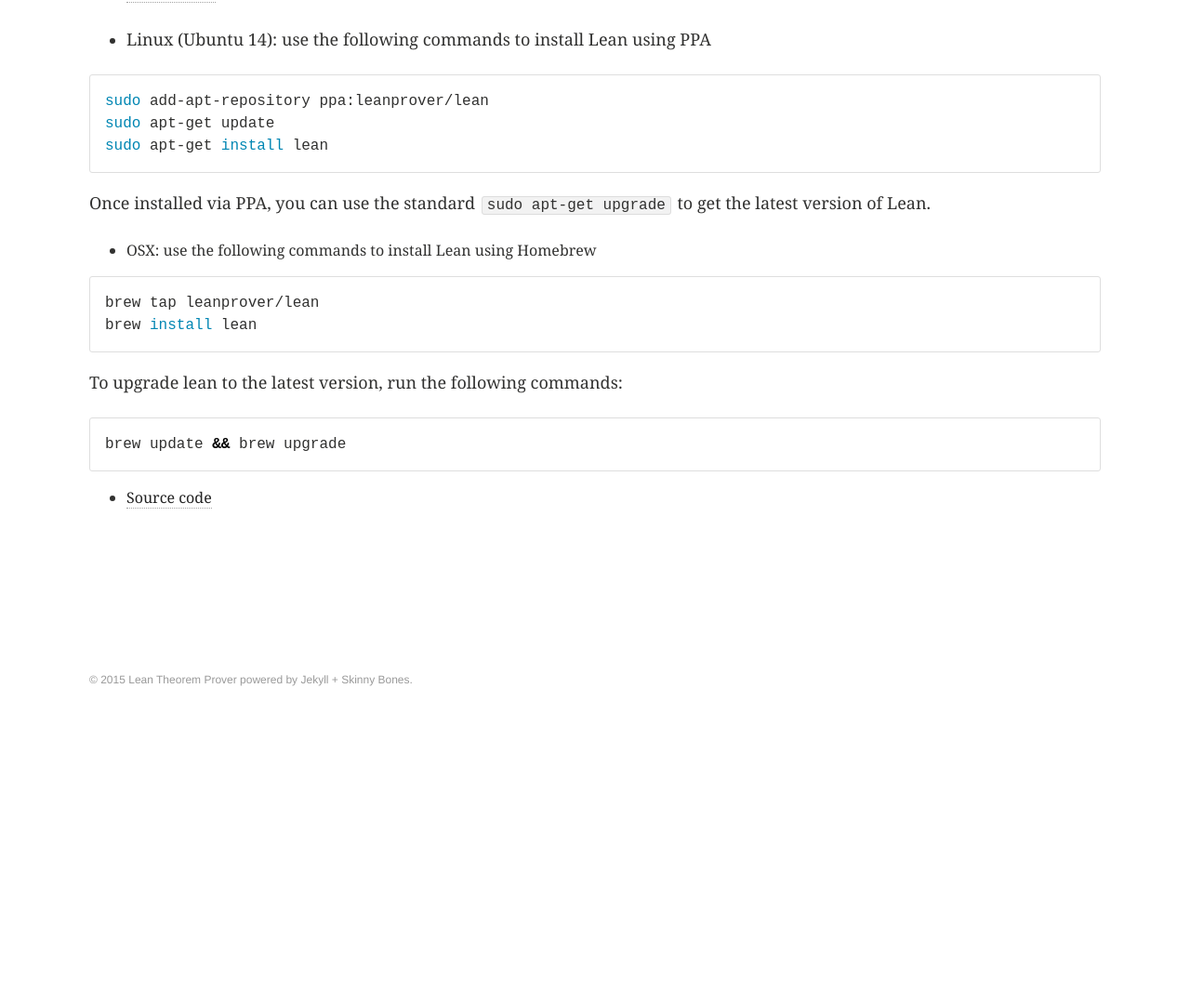
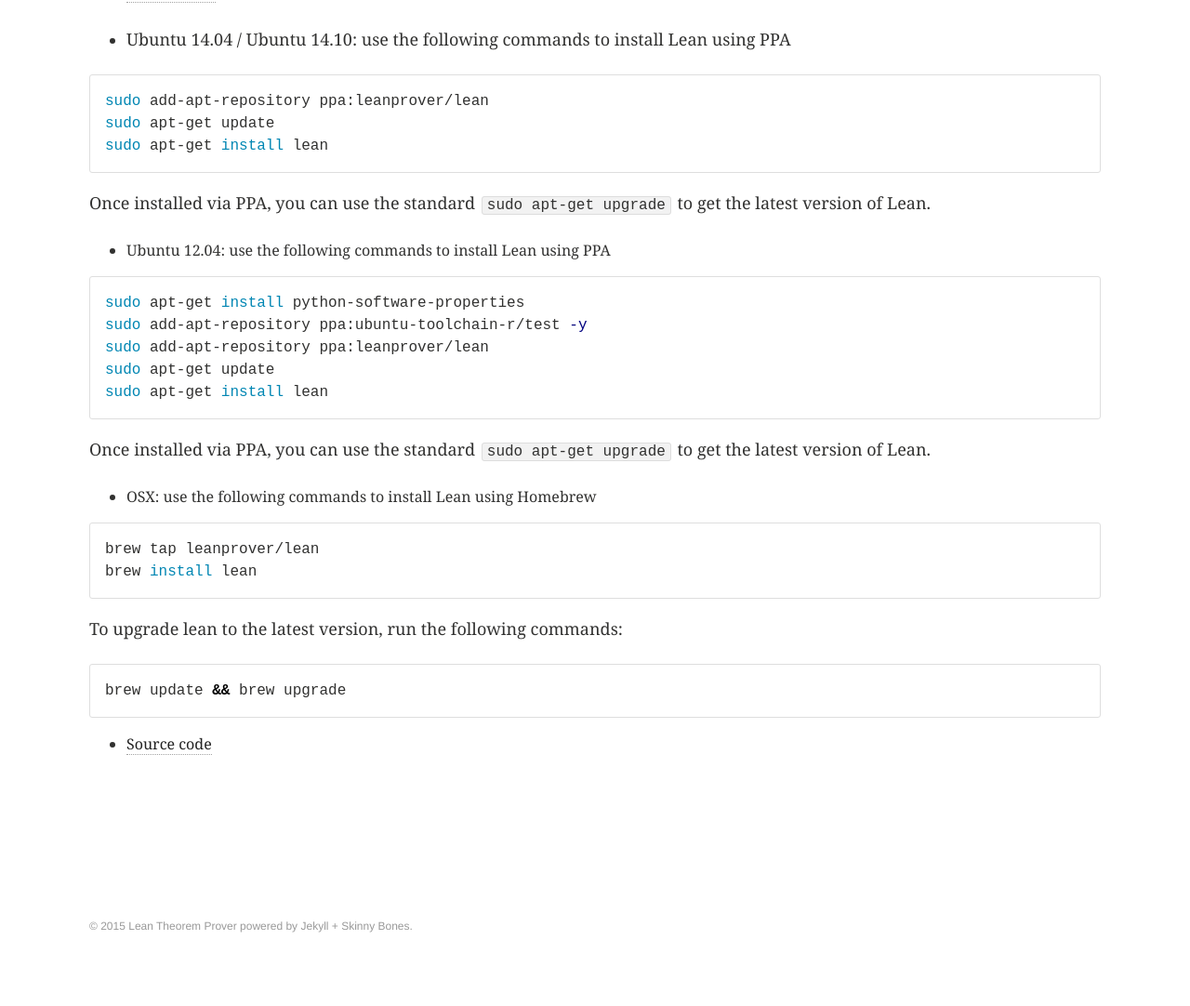
Before and after one commit to leanprover/leanprover.github.io, a Jekyll site: the page built from download/index.md, in a window 1280 px wide. Shown: the part 336-1418 px from the top of the page at 93% size. Built offline with Jekyll 4.4.1, drawn with Linux system fonts in a browser that asks for light colours; before the commit the page ends 1153 px from its top, so only the background shows below that.

Commit message:
feat(download/index.md): add instructions for Ubuntu-12.04

```diff
--- a/download/index.md
+++ b/download/index.md
@@ -16,9 +16,21 @@
 
 - [Windows 8](https://github.com/leanprover/bin/blob/master/lean-0.2.0-windows.zip?raw=true)
 
-- Linux (Ubuntu 14): use the following commands to install Lean using PPA
+- Ubuntu 14.04 / Ubuntu 14.10: use the following commands to install Lean using PPA
 
 {% highlight bash %}
+sudo add-apt-repository ppa:leanprover/lean
+sudo apt-get update
+sudo apt-get install lean
+{% endhighlight %}
+
+Once installed via PPA, you can use the standard `sudo apt-get upgrade` to get the latest version of Lean.
+
+- Ubuntu 12.04: use the following commands to install Lean using PPA
+
+{% highlight bash %}
+sudo apt-get install python-software-properties
+sudo add-apt-repository ppa:ubuntu-toolchain-r/test -y
 sudo add-apt-repository ppa:leanprover/lean
 sudo apt-get update
 sudo apt-get install lean
```
